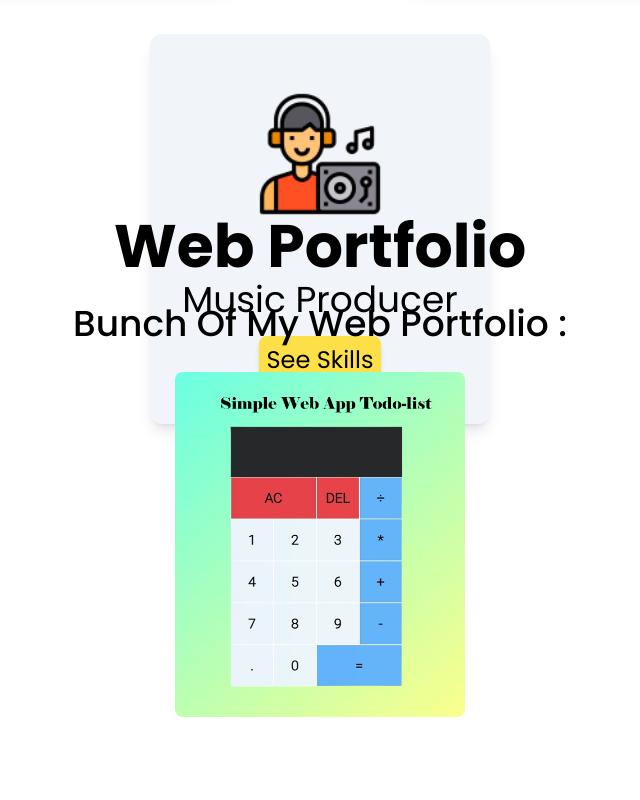
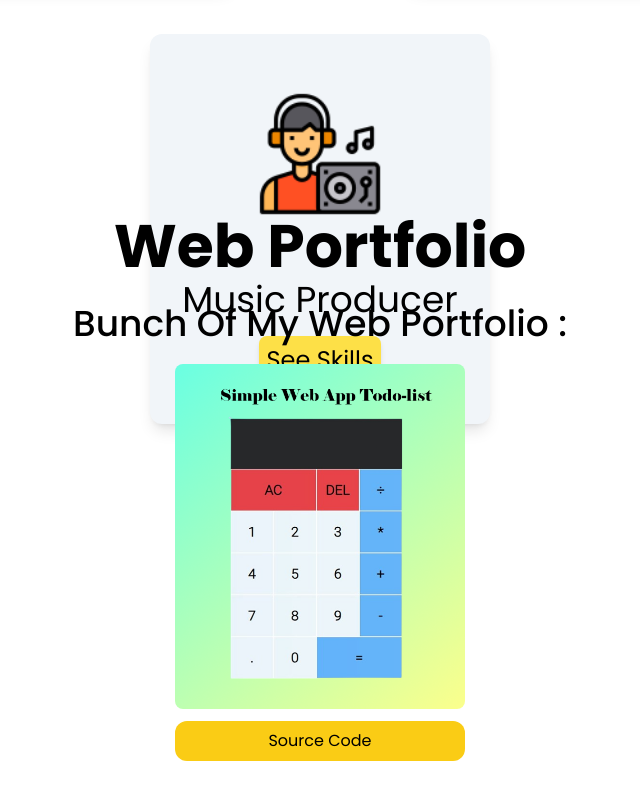
Before and after one commit to Saroyann/web-portfolio, a React (Vite) app: page / in a window 1280 px wide. Shown: the part 2640-3440 px from the top of the page, without its empty margins (320-960 px from the left). Built offline with nearby package versions, Linux system fonts and the light colour scheme.

Commit message:
initial commit

```diff
--- a/src/pages/Portfolio.jsx
+++ b/src/pages/Portfolio.jsx
@@ -1,5 +1,6 @@
 import React from 'react'
-import {calc,qr,todolist,weather} from '../assets/index.js'
+import { calc, qr, todolist, weather } from '../assets/index.js'
+import { FaGithub } from 'react-icons/fa'
 
 const Portfolio = () => {
     return (
@@ -8,9 +9,14 @@ const Portfolio = () => {
             <h2 className='text-center text-2xl md:text-4xl font-medium my-2'>Bunch Of My Web Portfolio :</h2>
 
             <div className='mx-auto w-fit'>
-                <div className='pt-5'>
+
+                <div className={`pt-3 overflow-y-scroll ${window.innerWidth < 768 ? 'h-[570px]' : ''}`}>
                     <img className='w-[290px] h-[345px] rounded-lg' src={calc} />
+                    <a className='cursor-pointer' href="">
+                        <div className='text-center mt-3 bg-yellow-400 p-2 rounded-xl'>Source Code</div>
+                    </a>
                 </div>
+
             </div>
         </section>
     )
```
